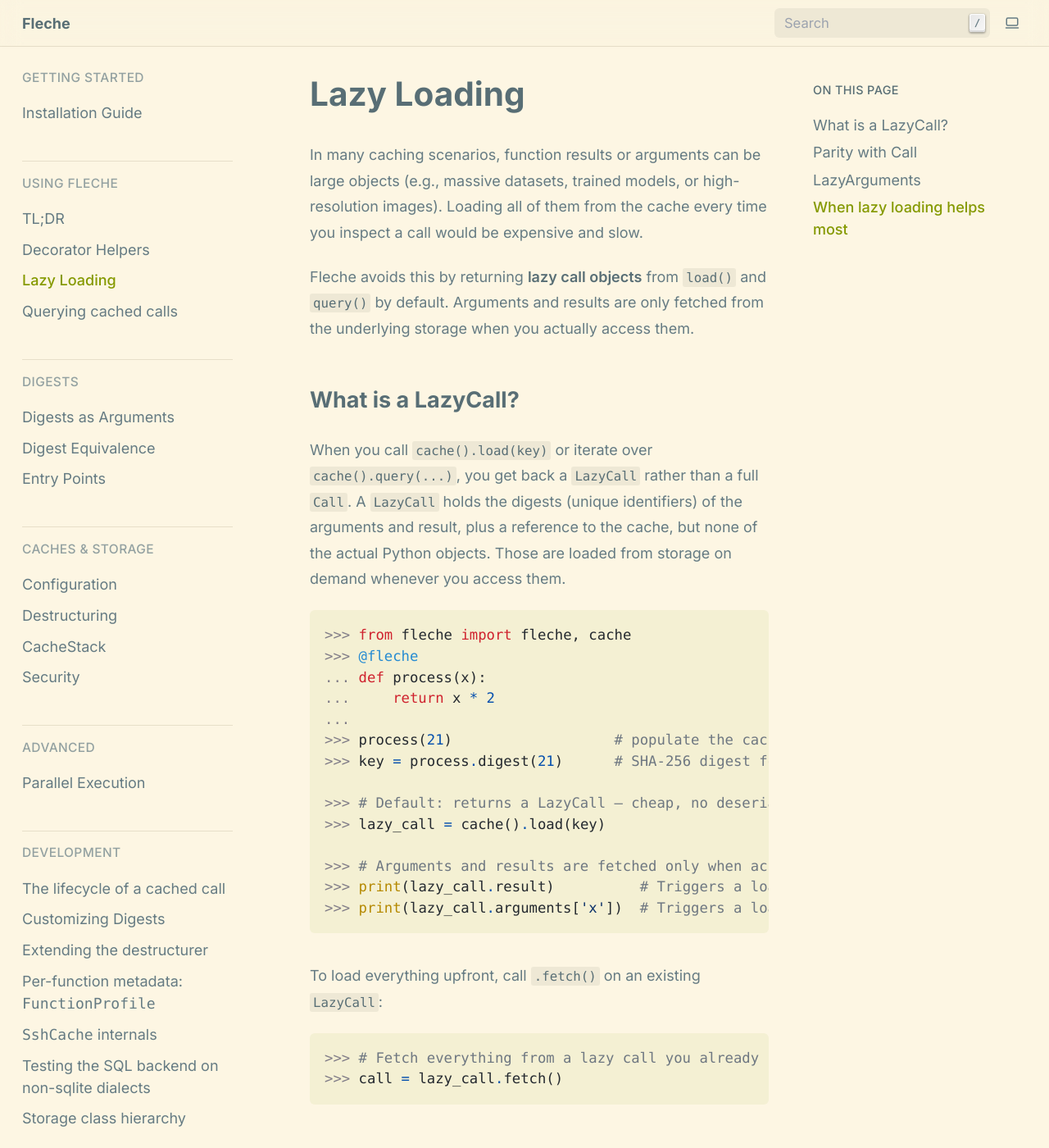
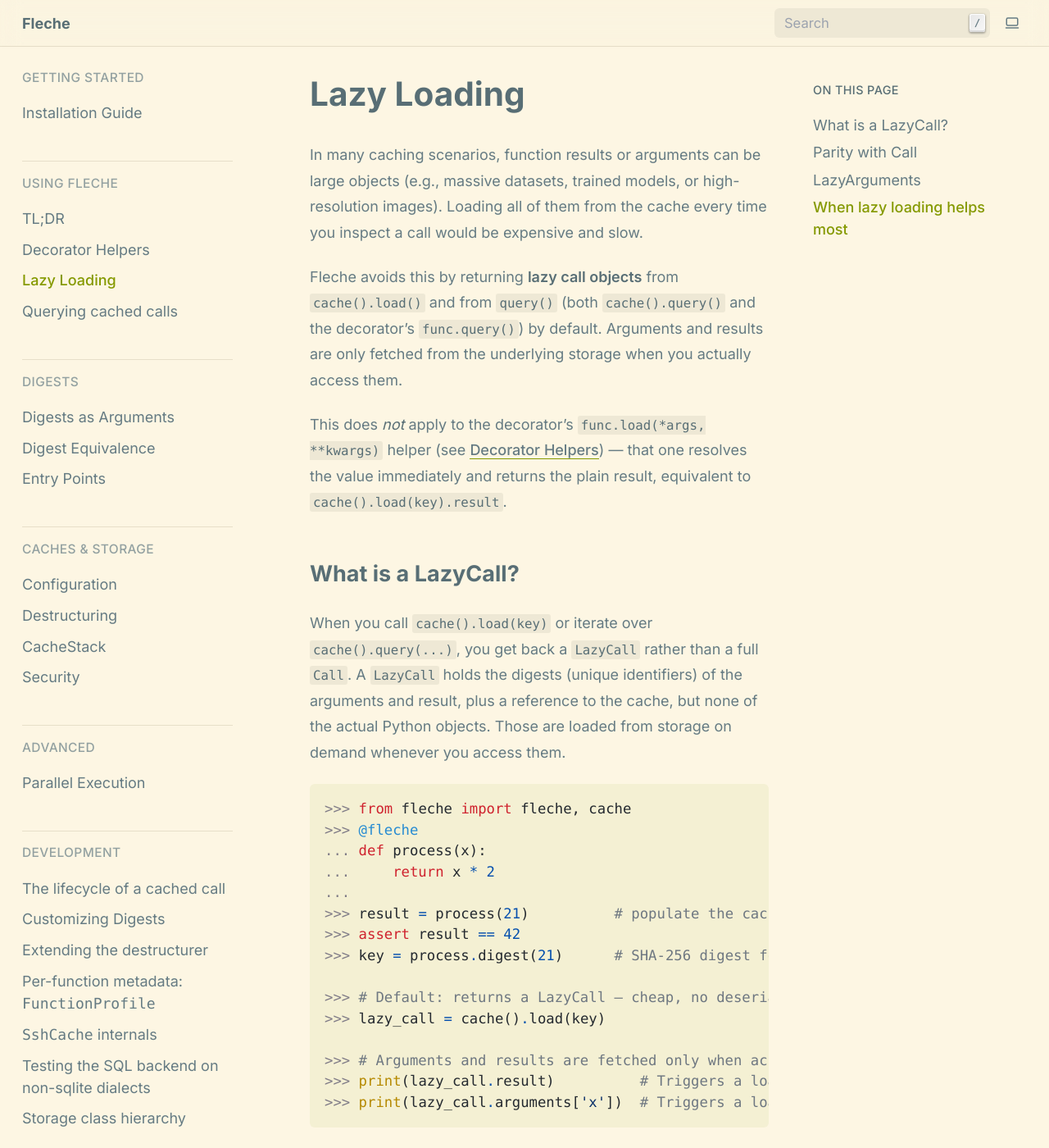
Before and after one commit to pmrv/fleche, a Sphinx documentation site: the page built from docs/usage/lazy_call.rst, in a window 1280 px wide and 1400 px high. Shown: the whole window at 82% size. Built offline with Sphinx 7.4.7, drawn with Linux system fonts in a browser that asks for light colours; pages that are not in the unit, such as notebooks, are missing from menus.

Commit message:
docs(usage): scope the lazy-return-by-default claim to load()/query()
"Fleche ... returns lazy call objects from load() and query() by
default" reads as covering every load()/query() spelling, but the
decorator helper func.load(*args, **kwargs) resolves the value eagerly
and returns the plain result, not a LazyCall -- it's built as
`state.get_cache().load(...).result`, already dereferencing `.result`
before returning. Narrow the claim to cache().load()/query() and
func.query(), and call out func.load()'s different behavior with a
pointer to helpers.rst.

Also tighten the first pycon example: assign and assert the return
value instead of an unverified inline comment.

Co-Authored-By: Claude Sonnet 5 <noreply@anthropic.com>
Claude-Session: https://claude.ai/code/session_01AZWTP2aL8q1M6S1UQkMB3R

```diff
--- a/docs/usage/lazy_call.rst
+++ b/docs/usage/lazy_call.rst
@@ -3,7 +3,9 @@ Lazy Loading
 
 In many caching scenarios, function results or arguments can be large objects (e.g., massive datasets, trained models, or high-resolution images). Loading all of them from the cache every time you inspect a call would be expensive and slow.
 
-Fleche avoids this by returning **lazy call objects** from ``load()`` and ``query()`` by default. Arguments and results are only fetched from the underlying storage when you actually access them.
+Fleche avoids this by returning **lazy call objects** from ``cache().load()`` and from ``query()`` (both ``cache().query()`` and the decorator's ``func.query()``) by default. Arguments and results are only fetched from the underlying storage when you actually access them.
+
+This does *not* apply to the decorator's ``func.load(*args, **kwargs)`` helper (see :doc:`helpers`) — that one resolves the value immediately and returns the plain result, equivalent to ``cache().load(key).result``.
 
 What is a LazyCall?
 -------------------
@@ -17,7 +19,8 @@ When you call ``cache().load(key)`` or iterate over ``cache().query(...)``, you
    ... def process(x):
    ...     return x * 2
    ...
-   >>> process(21)                   # populate the cache; returns 42
+   >>> result = process(21)          # populate the cache
+   >>> assert result == 42
    >>> key = process.digest(21)      # SHA-256 digest for this call
 
    >>> # Default: returns a LazyCall — cheap, no deserialization yet
```
